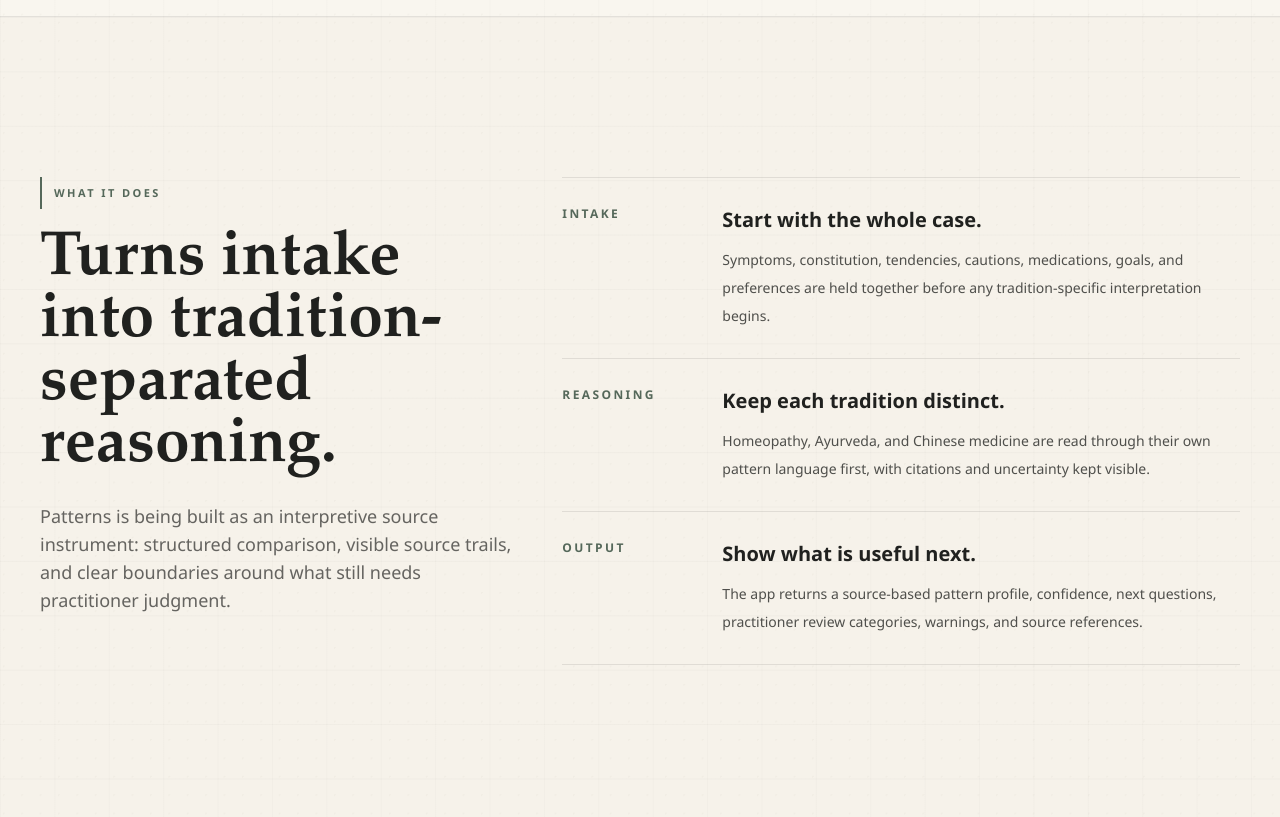
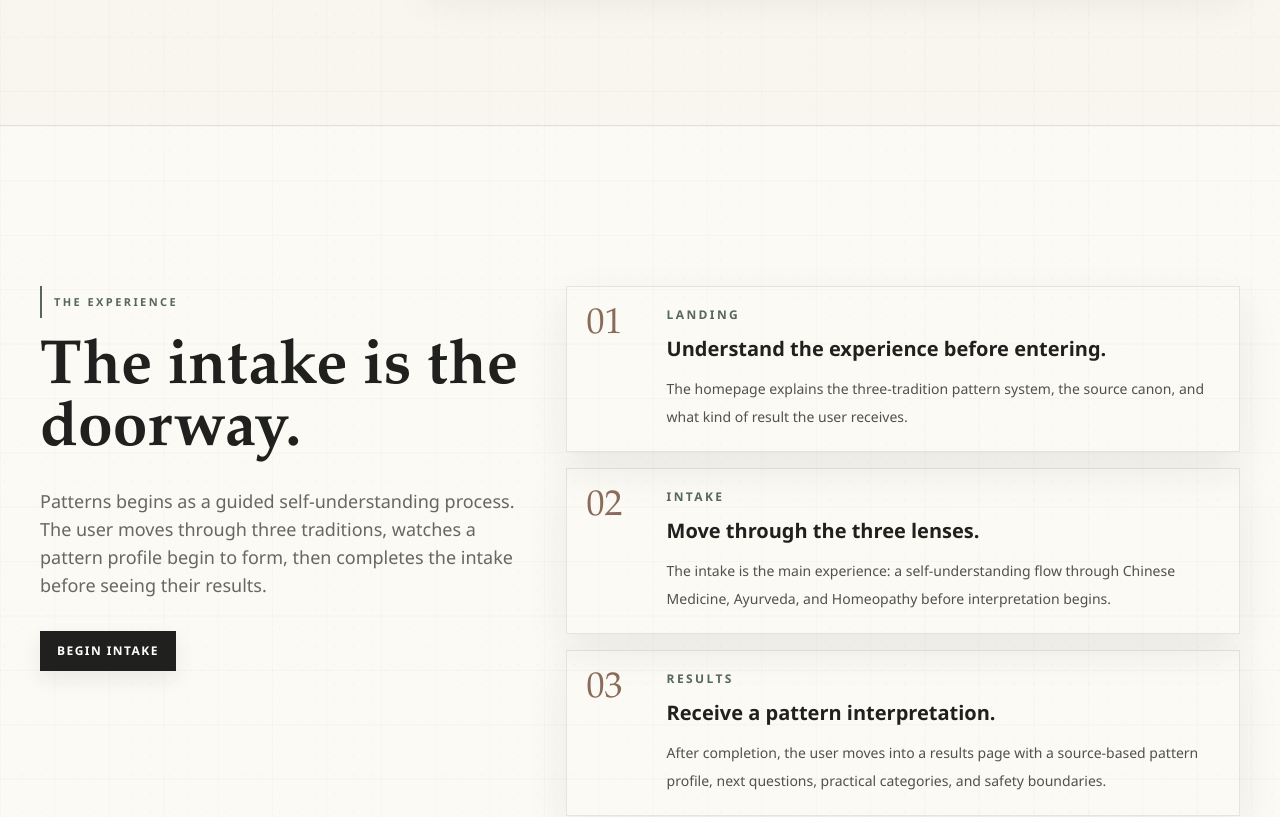
Before and after one commit to lukebdemuth-png/the-tongue-test, a Next.js app: page / in a window 1280 px wide. Shown: the part 2980-3797 px from the top of the page. Built offline with nearby package versions, Linux system fonts and the light colour scheme.

Commit message:
Structure landing and app result flow

```diff
--- a/app/page.tsx
+++ b/app/page.tsx
@@ -13,19 +13,19 @@ export const metadata = buildMetadata({
 
 const processSteps = [
   {
-    label: "Intake",
-    title: "Start with the whole case.",
-    body: "Symptoms, constitution, tendencies, cautions, medications, goals, and preferences are held together before any tradition-specific interpretation begins.",
+    label: "Landing",
+    title: "Understand the experience before entering.",
+    body: "The homepage explains the three-tradition pattern system, the source canon, and what kind of result the user receives.",
   },
   {
-    label: "Reasoning",
-    title: "Keep each tradition distinct.",
-    body: "Homeopathy, Ayurveda, and Chinese medicine are read through their own pattern language first, with citations and uncertainty kept visible.",
+    label: "Intake",
+    title: "Move through the three lenses.",
+    body: "The intake is the main experience: a self-understanding flow through Chinese Medicine, Ayurveda, and Homeopathy before interpretation begins.",
   },
   {
-    label: "Output",
-    title: "Show what is useful next.",
-    body: "The app returns a source-based pattern profile, confidence, next questions, practitioner review categories, warnings, and source references.",
+    label: "Results",
+    title: "Receive a pattern interpretation.",
+    body: "After completion, the user moves into a results page with a source-based pattern profile, next questions, practical categories, and safety boundaries.",
   },
 ];
 
@@ -78,6 +78,27 @@ const producedOutputs = [
   },
 ];
 
+const futureApps = [
+  {
+    title: "Tongue Diagnostic",
+    tradition: "Chinese Medicine",
+    body: "A focused visual intake for tongue color, coat, shape, moisture, and pattern clues.",
+    status: "Coming soon",
+  },
+  {
+    title: "Learn Your Dosha",
+    tradition: "Ayurveda",
+    body: "A lightweight constitution quiz that helps users notice elemental and routine tendencies.",
+    status: "Coming soon",
+  },
+  {
+    title: "Find Your Master Remedy",
+    tradition: "Homeopathy",
+    body: "A reflective quiz for sensitivities, modalities, emotional patterns, and remedy-direction clues.",
+    status: "Coming soon",
+  },
+];
+
 const sourceCanonSections = [
   {
     category: "Philosophy",
@@ -118,8 +139,10 @@ const sourceCanonSections = [
     books: [
       ["Boericke's New Manual of Homeopathic Materia Medica with Repertory", "Homeopathy / Boericke / materia medica"],
       ["Kent's Final General Repertory", "Homeopathy / Kent / repertory"],
+      ["Lectures on Homeopathic Materia Medica", "Homeopathy / Kent / materia medica"],
       ["Homeopathic Medical Repertory, 3rd ed.", "Homeopathy / Murphy / clinical repertory"],
-      ["User-confirmed TCM Materia Medica", "Chinese Medicine / pending exact office reference"],
+      ["Chinese Herbal Medicine: Materia Medica", "Chinese Medicine / herb reference"],
+      ["Chinese Herbal Medicine: Formulas and Strategies", "Chinese Medicine / formula reference"],
       ["Encyclopedia of Herbal Medicine", "General herbal / Chevallier / cross-checking"],
     ],
   },
@@ -245,6 +268,41 @@ export default function HomePage() {
         </div>
       </section>
 
+      <section id="experience" className="section-space archival-texture bg-[#fcfaf5]">
+        <div className="container-shell">
+          <div className="grid gap-10 lg:grid-cols-[0.72fr_1fr] lg:items-start">
+            <div>
+              <p className="eyebrow">The experience</p>
+              <h2 className="section-title">The intake is the doorway.</h2>
+              <p className="section-copy mt-6">
+                Patterns begins as a guided self-understanding process. The user
+                moves through three traditions, watches a pattern profile begin
+                to form, then completes the intake before seeing their results.
+              </p>
+              <a href="/pattern-app" className="button-primary mt-8">
+                Begin Intake
+              </a>
+            </div>
+            <div className="grid gap-4">
+              {processSteps.map((step, index) => (
+                <article key={step.label} className="border border-ink/10 bg-white/76 p-5 shadow-card">
+                  <div className="grid gap-4 sm:grid-cols-[4rem_1fr]">
+                    <p className="font-serif text-4xl leading-none text-clay">
+                      {String(index + 1).padStart(2, "0")}
+                    </p>
+                    <div>
+                      <p className="text-xs font-semibold uppercase tracking-[0.2em] text-moss">{step.label}</p>
+                      <h3 className="mt-3 font-sans text-xl font-semibold tracking-normal text-ink">{step.title}</h3>
+                      <p className="mt-3 text-sm leading-7 text-ink/68">{step.body}</p>
+                    </div>
+                  </div>
+                </article>
+              ))}
+            </div>
+          </div>
+        </div>
+      </section>
+
       <section id="how-it-works" className="section-space archival-texture">
         <div className="container-shell">
           <div className="grid gap-12 lg:grid-cols-[0.7fr_1fr] lg:items-start">
@@ -260,7 +318,23 @@ export default function HomePage() {
               </p>
             </div>
             <div className="divide-y divide-ink/10 border-y border-ink/10">
-              {processSteps.map((step) => (
+              {[
+                {
+                  label: "Source intake",
+                  title: "Start with the whole person.",
+                  body: "Symptoms, constitution, tendencies, cautions, goals, and preferences are held together before tradition-specific interpretation begins.",
+                },
+                {
+                  label: "Distinct lenses",
+                  title: "Keep each tradition distinct.",
+                  body: "Homeopathy, Ayurveda, and Chinese medicine are read through their own pattern language first, with citations and uncertainty kept visible.",
+                },
+                {
+                  label: "Interpretation",
+                  title: "Show what is useful next.",
+                  body: "The app returns a source-based pattern profile, confidence, next questions, review categories, warnings, and source references.",
+                },
+              ].map((step) => (
                 <article key={step.label} className="grid gap-4 py-7 sm:grid-cols-[9rem_1fr]">
                   <p className="text-xs font-semibold uppercase tracking-[0.2em] text-moss">
                     {step.label}
@@ -292,6 +366,35 @@ export default function HomePage() {
                 </p>
                 <h3 className="mt-4 text-3xl leading-8">{tradition.name}</h3>
                 <p className="mt-4 text-sm leading-7 text-ink/68">{tradition.body}</p>
+              </article>
+            ))}
+          </div>
+        </div>
+      </section>
+
+      <section id="tools" className="archival-texture border-b border-ink/10 bg-[#f9f6ef] py-20 md:py-28">
+        <div className="container-shell">
+          <div className="flex flex-col gap-4 md:flex-row md:items-end md:justify-between">
+            <div>
+              <p className="eyebrow">Focused tools</p>
+              <h2 className="section-title">Three smaller apps will follow.</h2>
+            </div>
+            <p className="max-w-xl text-sm leading-7 text-ink/62">
+              These stay small and clean on the homepage for now. They become
+              separate experiences after the main Patterns app is dialed in.
+            </p>
+          </div>
+          <div className="mt-10 grid gap-4 lg:grid-cols-3">
+            {futureApps.map((app) => (
+              <article key={app.title} className="border border-ink/10 bg-white/72 p-5 shadow-card">
+                <div className="flex items-start justify-between gap-4">
+                  <p className="text-xs font-semibold uppercase tracking-[0.18em] text-moss">{app.tradition}</p>
+                  <span className="rounded-full border border-ink/10 px-2.5 py-1 text-[10px] uppercase tracking-[0.14em] text-ink/46">
+                    {app.status}
+                  </span>
+                </div>
+                <h3 className="mt-5 font-sans text-xl font-semibold tracking-normal text-ink">{app.title}</h3>
+                <p className="mt-3 text-sm leading-7 text-ink/66">{app.body}</p>
               </article>
             ))}
           </div>
--- a/components/pattern-app/pattern-brain-prototype.tsx
+++ b/components/pattern-app/pattern-brain-prototype.tsx
@@ -1116,6 +1116,7 @@ export function PatternBrainPrototype() {
     "low energy",
   ]);
   const [trace, setTrace] = useState<BrainTrace | null>(null);
+  const [view, setView] = useState<"intake" | "results">("intake");
   const [error, setError] = useState("");
   const [loading, setLoading] = useState(false);
 
@@ -1145,6 +1146,7 @@ export function PatternBrainPrototype() {
       const body = await response.json();
       if (!response.ok) throw new Error(body.error || "Brain analysis failed");
       setTrace(body);
+      setView("results");
     } catch (err) {
       setError(err instanceof Error ? err.message : "Could not analyze this intake");
     } finally {
@@ -1159,6 +1161,133 @@ export function PatternBrainPrototype() {
   function toggleSymptom(symptom: string) {
     setSelectedSymptoms((current) =>
       current.includes(symptom) ? current.filter((item) => item !== symptom) : [...current, symptom],
+    );
+  }
+
+  if (view === "results" && trace) {
+    return (
+      <main className="min-h-screen bg-[#fbfaf6]">
+        <div className="container-shell max-w-6xl py-10 md:py-14">
+          <section className="mb-8 rounded-xl border border-moss/25 bg-white p-5 shadow-card md:p-7">
+            <div className="flex flex-wrap items-start justify-between gap-4">
+              <div>
+                <p className="eyebrow mb-2">Results</p>
+                <h1 className="max-w-4xl text-4xl font-semibold leading-[1.04] md:text-6xl">
+                  Your pattern interpretation is ready.
+                </h1>
+                <p className="mt-4 max-w-3xl text-base leading-7 text-ink/68">
+                  The system has read your intake across Chinese Medicine, Ayurveda, and Homeopathy. This result keeps the traditions distinct, then shows the practical pattern signals that overlap.
+                </p>
+              </div>
+              <button
+                className="button-secondary min-h-9 px-3 py-2 text-xs"
+                onClick={() => setView("intake")}
+              >
+                Back To Intake
+              </button>
+            </div>
+          </section>
+
+          <section className="space-y-5">
+            <OutcomePanel trace={trace} />
+            <PracticalOutput trace={trace} />
+
+            <details className="rounded-lg border border-ink/10 bg-white/80 p-4">
+              <summary className="cursor-pointer text-lg font-semibold">How We Arrived Here</summary>
+              <div className="mt-4 space-y-4">
+                <section className="rounded-lg border border-ink/10 bg-white/70 p-4">
+                  <h2 className="text-lg font-semibold">Safety + Intake State</h2>
+                  <p className="mt-2 text-sm leading-6 text-ink/68">
+                    Safety gate: {trace.safety_gate.status}. {trace.safety_gate.notes.join(" ")}
+                  </p>
+                  <p className="mt-2 text-sm leading-6 text-ink/68">
+                    {trace.intake_state.minimum_complete ? "Minimum intake is complete." : "Minimum intake still needs details."} Next question: {trace.next_best_question}
+                  </p>
+                </section>
+
+                <CrossTraditionOutcome trace={trace} />
+
+                <section className="rounded-lg border border-ink/10 bg-white/70 p-4">
+                  <h2 className="text-lg font-semibold">Autofilled Tradition Evaluations</h2>
+                  <p className="mt-2 text-sm leading-6 text-ink/65">
+                    One unified intake generated these hidden packets before the separate tradition scoring ran.
+                  </p>
+                  <div className="mt-3 grid gap-3 md:grid-cols-3">
+                    <EvaluationPacketCard title="Ayurveda Packet" packet={trace.derived_evaluation_packets.ayurveda} />
+                    <EvaluationPacketCard title="TCM Packet" packet={trace.derived_evaluation_packets.tcm} />
+                    <EvaluationPacketCard title="Homeopathy Packet" packet={trace.derived_evaluation_packets.homeopathy} />
+                  </div>
+                </section>
+
+                <section className="rounded-lg border border-ink/10 bg-white/70 p-4">
+                  <h2 className="text-lg font-semibold">Next Best Question</h2>
+                  <p className="mt-2 text-ink/75">{trace.next_best_question}</p>
+                </section>
+
+                <section className="rounded-lg border border-ink/10 bg-white/70 p-4">
+                  <h2 className="text-lg font-semibold">Practitioner Summary</h2>
+                  <p className="mt-2 text-sm leading-6 text-ink/75">{trace.practitioner_summary.case_snapshot}</p>
+                  <div className="mt-3 grid gap-3 md:grid-cols-3">
+                    {trace.practitioner_summary.primary_traditional_directions.map((direction) => (
+                      <div key={direction.tradition} className="rounded-md bg-fog/70 p-3">
+                        <p className="text-xs font-semibold uppercase tracking-[0.14em] text-moss">{direction.tradition}</p>
+                        <p className="mt-2 text-sm leading-6 text-ink/70">{direction.direction}</p>
+                        <p className="mt-2 text-xs text-ink/50">{direction.confidence_score} · {direction.priority}</p>
+                      </div>
+                    ))}
+                  </div>
+                  <p className="mt-3 text-sm text-ink/60">{trace.practitioner_summary.confidence_summary}</p>
+                </section>
+
+                <section className="rounded-lg border border-ink/10 bg-white/70 p-4">
+                  <h2 className="text-lg font-semibold">Feature Map</h2>
+                  <div className="mt-3 flex flex-wrap gap-2">
+                    {featureSummary.map(([dimension, count]) => (
+                      <span key={dimension} className="rounded-full bg-fog px-3 py-1.5 text-sm text-ink/70">
+                        {dimension}: {count}
+                      </span>
+                    ))}
+                  </div>
+                </section>
+
+                <div className="grid gap-4">
+                  <CandidateList title="Ayurveda" items={trace.candidates.ayurveda} />
+                  <CandidateList title="Traditional Chinese Medicine" items={trace.candidates.tcm} />
+                  <CandidateList title="Homeopathy" items={trace.candidates.homeopathy} />
+                </div>
+
+                <section className="rounded-lg border border-ink/10 bg-white/70 p-4">
+                  <h2 className="text-lg font-semibold">Citations</h2>
+                  <div className="mt-3 space-y-2">
+                    {trace.app_output.citations.slice(0, 8).map((citation) => (
+                      <details key={citation.citation_id} className="rounded-md bg-fog/70 p-3 text-sm text-ink/70">
+                        <summary className="cursor-pointer">
+                          <span className="font-semibold text-ink">{citation.tradition}</span> · {citation.source} · {citation.locator} · pages {citation.pages}
+                        </summary>
+                        <div className="mt-3 space-y-1 text-xs leading-5 text-ink/60">
+                          <p>ID: {citation.citation_id}</p>
+                          <p>Book: {citation.book || citation.source}</p>
+                          <p>Author / translator: {citation.author_or_translator || "Unknown"}</p>
+                          <p>Section: {citation.section || "Unknown"} · Chapter: {citation.chapter || "Unknown"}</p>
+                          <p>Edition: {citation.edition || "Unknown"}</p>
+                          <p>Rights: {citation.rights_note || "Unknown"}</p>
+                          {citation.url ? (
+                            <a className="underline" href={citation.url} target="_blank" rel="noreferrer">
+                              Open source
+                            </a>
+                          ) : null}
+                        </div>
+                      </details>
+                    ))}
+                  </div>
+                </section>
+              </div>
+            </details>
+
+            <p className="rounded-lg border border-ink/10 bg-white/70 p-4 text-sm text-ink/60">{trace.prototype_warning}</p>
+          </section>
+        </div>
+      </main>
     );
   }
 
@@ -1408,6 +1537,7 @@ export function PatternBrainPrototype() {
                     setForm(sampleForm);
                     setSelectedSymptoms(["poor sleep", "bloating", "low energy"]);
                     setTrace(null);
+                    setView("intake");
                     setError("");
                   }}
                 >
@@ -1416,115 +1546,6 @@ export function PatternBrainPrototype() {
               </div>
             </section>
 
-            {trace ? (
-              <section className="mt-8 space-y-5" aria-live="polite">
-                <div className="rounded-xl border border-moss/25 bg-white p-5 shadow-card md:p-7">
-                  <p className="eyebrow mb-2">Interpretation Built</p>
-                  <h2 className="text-3xl font-semibold leading-tight md:text-4xl">
-                    Your intake is now being read across the three traditions.
-                  </h2>
-                  <p className="mt-3 max-w-3xl text-sm leading-6 text-ink/64">
-                    This appears only after the intake flow, so the form remains the main experience and the output becomes the next chapter.
-                  </p>
-                </div>
-                <OutcomePanel trace={trace} />
-                <PracticalOutput trace={trace} />
-
-              <details className="rounded-lg border border-ink/10 bg-white/80 p-4">
-                <summary className="cursor-pointer text-lg font-semibold">How We Arrived Here</summary>
-                <div className="mt-4 space-y-4">
-                  <section className="rounded-lg border border-ink/10 bg-white/70 p-4">
-                    <h2 className="text-lg font-semibold">Safety + Intake State</h2>
-                    <p className="mt-2 text-sm leading-6 text-ink/68">
-                      Safety gate: {trace.safety_gate.status}. {trace.safety_gate.notes.join(" ")}
-                    </p>
-                    <p className="mt-2 text-sm leading-6 text-ink/68">
-                      {trace.intake_state.minimum_complete ? "Minimum intake is complete." : "Minimum intake still needs details."} Next question: {trace.next_best_question}
-                    </p>
-                  </section>
-
-                  <CrossTraditionOutcome trace={trace} />
-
-                  <section className="rounded-lg border border-ink/10 bg-white/70 p-4">
-                    <h2 className="text-lg font-semibold">Autofilled Tradition Evaluations</h2>
-                    <p className="mt-2 text-sm leading-6 text-ink/65">
-                      One unified intake generated these hidden packets before the separate tradition scoring ran.
-                    </p>
-                    <div className="mt-3 grid gap-3 md:grid-cols-3">
-                      <EvaluationPacketCard title="Ayurveda Packet" packet={trace.derived_evaluation_packets.ayurveda} />
-                      <EvaluationPacketCard title="TCM Packet" packet={trace.derived_evaluation_packets.tcm} />
-                      <EvaluationPacketCard title="Homeopathy Packet" packet={trace.derived_evaluation_packets.homeopathy} />
-                    </div>
-                  </section>
-
-                  <section className="rounded-lg border border-ink/10 bg-white/70 p-4">
-                    <h2 className="text-lg font-semibold">Next Best Question</h2>
-                    <p className="mt-2 text-ink/75">{trace.next_best_question}</p>
-                  </section>
-
-                  <section className="rounded-lg border border-ink/10 bg-white/70 p-4">
-                    <h2 className="text-lg font-semibold">Practitioner Summary</h2>
-                    <p className="mt-2 text-sm leading-6 text-ink/75">{trace.practitioner_summary.case_snapshot}</p>
-                    <div className="mt-3 grid gap-3 md:grid-cols-3">
-                      {trace.practitioner_summary.primary_traditional_directions.map((direction) => (
-                        <div key={direction.tradition} className="rounded-md bg-fog/70 p-3">
-                          <p className="text-xs font-semibold uppercase tracking-[0.14em] text-moss">{direction.tradition}</p>
-                          <p className="mt-2 text-sm leading-6 text-ink/70">{direction.direction}</p>
-                          <p className="mt-2 text-xs text-ink/50">{direction.confidence_score} · {direction.priority}</p>
-                        </div>
-                      ))}
-                    </div>
-                    <p className="mt-3 text-sm text-ink/60">{trace.practitioner_summary.confidence_summary}</p>
-                  </section>
-
-                  <section className="rounded-lg border border-ink/10 bg-white/70 p-4">
-                    <h2 className="text-lg font-semibold">Feature Map</h2>
-                    <div className="mt-3 flex flex-wrap gap-2">
-                      {featureSummary.map(([dimension, count]) => (
-                        <span key={dimension} className="rounded-full bg-fog px-3 py-1.5 text-sm text-ink/70">
-                          {dimension}: {count}
-                        </span>
-                      ))}
-                    </div>
-                  </section>
-
-                  <div className="grid gap-4">
-                    <CandidateList title="Ayurveda" items={trace.candidates.ayurveda} />
-                    <CandidateList title="Traditional Chinese Medicine" items={trace.candidates.tcm} />
-                    <CandidateList title="Homeopathy" items={trace.candidates.homeopathy} />
-                  </div>
-
-                  <section className="rounded-lg border border-ink/10 bg-white/70 p-4">
-                    <h2 className="text-lg font-semibold">Citations</h2>
-                    <div className="mt-3 space-y-2">
-                      {trace.app_output.citations.slice(0, 8).map((citation) => (
-                        <details key={citation.citation_id} className="rounded-md bg-fog/70 p-3 text-sm text-ink/70">
-                          <summary className="cursor-pointer">
-                            <span className="font-semibold text-ink">{citation.tradition}</span> · {citation.source} · {citation.locator} · pages {citation.pages}
-                          </summary>
-                          <div className="mt-3 space-y-1 text-xs leading-5 text-ink/60">
-                            <p>ID: {citation.citation_id}</p>
-                            <p>Book: {citation.book || citation.source}</p>
-                            <p>Author / translator: {citation.author_or_translator || "Unknown"}</p>
-                            <p>Section: {citation.section || "Unknown"} · Chapter: {citation.chapter || "Unknown"}</p>
-                            <p>Edition: {citation.edition || "Unknown"}</p>
-                            <p>Rights: {citation.rights_note || "Unknown"}</p>
-                            {citation.url ? (
-                              <a className="underline" href={citation.url} target="_blank" rel="noreferrer">
-                                Open source
-                              </a>
-                            ) : null}
-                          </div>
-                        </details>
-                      ))}
-                    </div>
-                  </section>
-                </div>
-              </details>
-
-              <p className="rounded-lg border border-ink/10 bg-white/70 p-4 text-sm text-ink/60">{trace.prototype_warning}</p>
-              </section>
-            ) : null}
           </section>
         </div>
       </div>
```
